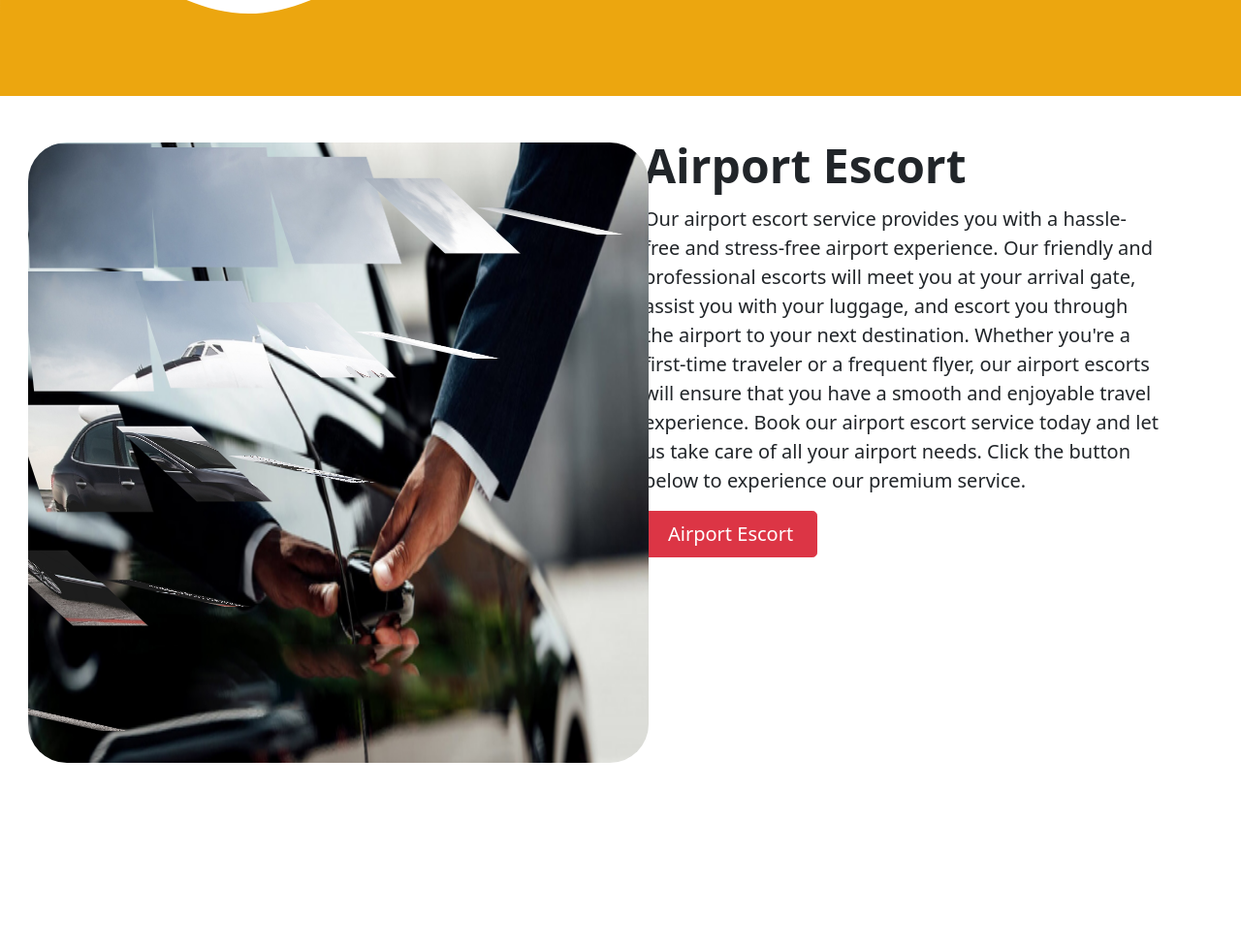
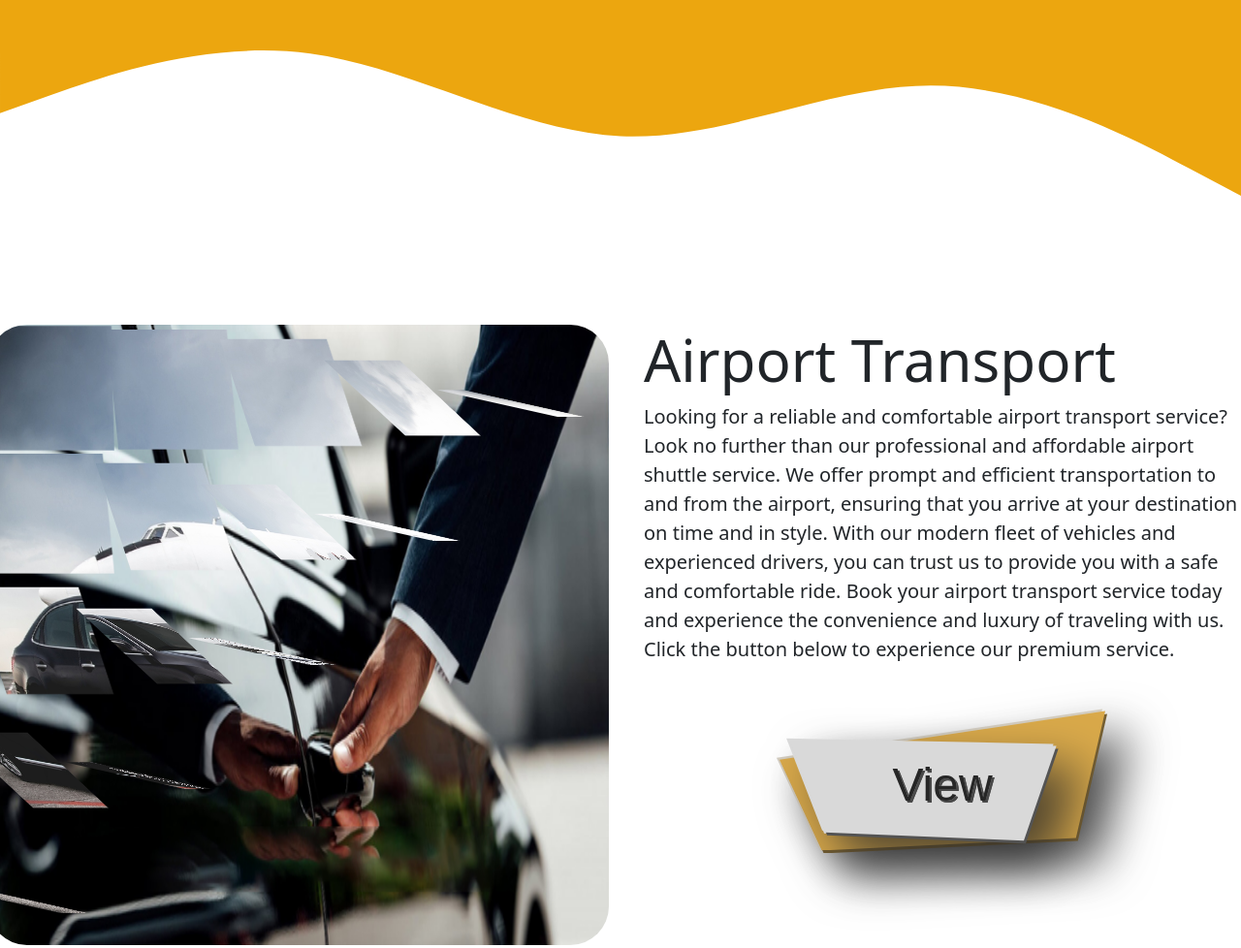
Before and after one commit to cto-matrix/tgw-new, a plain HTML site: page pages/airport-conciage.html in a window 1280 px wide. Shown: the part 1940-2918 px from the top of the page at 97% size. Before the commit the page ends 2775 px from the top, so only its background shows below. Drawn offline with nearby package versions, Linux system fonts and the light colour scheme.

Commit message:
Adding escort pages

```diff
--- a/css/airport-con.css
+++ b/css/airport-con.css
@@ -1,4 +1,4 @@
-
+@font-face { font-family: heavy_dock11; src: url('../font/heavy_dock11.otf'); }
 body{
     width: 100%;
     background-color: #eca60f;
@@ -391,6 +391,95 @@ body{
 
 
 
+  /* Service Title */
+
+  #t1{
+    font-size: 60px;
+  }
+
+  #t2{
+    font-size: 60px;
+  }
+
+  /* BUTTON DESIGN */
+
+
+
+  .service-btn span[aria-hidden=true]:after, button span {
+    position: absolute;
+    top: 0;
+    right: 0;
+    bottom: 0;
+    left: 0;
+  }
+  .service-btn a{
+    color: black;
+    text-decoration-line: none;
+  }
+  .service-btn {
+    --hue: 40;
+    --sat: 100%;
+    --lum: 60%;
+    color: black;
+    display: block;
+    border: none;
+    margin: 1em auto;
+    padding: 0;
+    position: relative;
+    width: 7em;
+    height: 3em;
+    background: none;
+    font: 3em/3.21em advent pro, sans-serif;
+    filter: contrast(0.7);
+    transition: 0.3s;
+    cursor: pointer;
+  }
+  .service-btn:focus, button:hover {
+    outline: none;
+    filter: none;
+  }
+  .service-btn:active {
+    transform: translateY(0.25rem);
+  }
+  .service-btn:active [aria-hidden=true] {
+    transform: translateY(var(--ty, 0.25rem));
+  }
+  .service-btn:active [aria-hidden=true]:nth-child(2) {
+    --ty: .75rem ;
+  }
+  .service-btn span[aria-hidden=true] {
+    filter: drop-shadow(0.125rem 0.1875rem hsl(var(--hue), calc(var(--sat) - 25%), 25%)) drop-shadow(-0.1875rem -0.125rem hsl(var(--hue), calc(var(--sat) - 41%), calc(var(--lum) + 31%))) drop-shadow(1.5rem 1.5rem 1.5rem rgba(0, 0, 0, 0.75));
+  }
+  .service-btn span[aria-hidden=true]:after {
+    background: hsl(var(--hue), var(--sat), var(--lum));
+    clip-path: polygon(100% 0, 91% 91%, 13% 100%, 0 35%);
+    content: "";
+  }
+  .service-btn span[aria-hidden=true]:nth-child(2) {
+    --sat: 0%;
+    --lum: 100%;
+  }
+  .service-btn span[aria-hidden=true]:nth-child(2):after {
+    clip-path: polygon(3% 21%, 85% 25%, 75% 93%, 14% 87%);
+  }
+  .service-btn span:last-child {
+    background: radial-gradient(black, white 83%) 50% 0.125em/0.5em 50%;
+    -webkit-background-clip: text;
+    background-clip: text;
+    color: transparent;
+    filter: drop-shadow(2px 2px #313131);
+  }
+  .service-btn:nth-of-type(2) {
+    --hue: 187 ;
+  }
+
+  @media (max-width: 800px) {
+    html {
+      font-size: 2vw;
+    }
+  }
+
+
   /*
   ============
       Light
@@ -525,6 +614,16 @@ body{
        padding: 40px;
      }
 
+     .rw-1 .title-col-1{
+        margin-right: 30px;
+        margin-left: 30px;
+     }
+
+     .rw-1 .title-col-2{
+        margin-right: 30px;
+        margin-left: 30px;
+     }
+
 }
 
 @media (min-width: 481px) and (max-width: 600px) {
@@ -544,5 +643,16 @@ body{
        padding: 40px;
     }
 
+    /* Title of each service escort and transportation*/
+    .rw-1 .title-col-1{
+        margin-right: 30px;
+        margin-left: 30px;
+     }
+
+     .rw-1 .title-col-2{
+        margin-right: 30px;
+        margin-left: 30px;
+     }
+
 
 }
--- a/pages/airport-conciage.html
+++ b/pages/airport-conciage.html
@@ -103,23 +103,8 @@
             </svg>
           </div>
       </div>
-        <div class="row g-5 py-5">
+        <div class="row g-5 py-5 rw-1">
             <div class="col-lg-6">
-                <h1 class="display-5 fw-bold lh-1 mb-3">Airport Transport</h1>
-                <p class="lead">
-                    Looking for a reliable and comfortable airport transport service?
-                    Look no further than our professional and affordable airport shuttle
-                    service. We offer prompt and efficient transportation to and from
-                    the airport, ensuring that you arrive at your destination on time
-                    and in style. With our modern fleet of vehicles and experienced
-                    drivers, you can trust us to provide you with a safe and comfortable
-                    ride. Book your airport transport service today and experience the
-                    convenience and luxury of traveling with us. Click the button below
-                    to experience our premium service.
-                </p>
-
-              </div>
-          <div class="col-10 col-sm-8 col-lg-6 col-md-6">
                 <div class='escort -i0'>
                     <div class='block'></div>
                     <div class='block'></div>
@@ -148,15 +133,33 @@
                     <div class='block'></div>
                 </div>
 
+
               </div>
-          <div class="d-grid gap-2 d-md-flex justify-content-md-start">
+          <div class="col-10 col-sm-8 col-lg-6 col-md-6 title-col-1">
+            <h1 id="t1">Airport Transport</h1>
+                <p class="lead">
+                    Looking for a reliable and comfortable airport transport service?
+                    Look no further than our professional and affordable airport shuttle
+                    service. We offer prompt and efficient transportation to and from
+                    the airport, ensuring that you arrive at your destination on time
+                    and in style. With our modern fleet of vehicles and experienced
+                    drivers, you can trust us to provide you with a safe and comfortable
+                    ride. Book your airport transport service today and experience the
+                    convenience and luxury of traveling with us. Click the button below
+                    to experience our premium service.
+                </p>
+            <button class="service-btn">
+                <span aria-hidden="true"></span><span aria-hidden="true"></span>
+                <span>
                     <a
                     href="escort.html"
-              class="btn btn-danger btn-lg px-4 me-md-2"
                     target="_self"
-              >Airport Transport</a
-            >
+                    >View
+                    </a>
+                </span>
+            </button>
           </div>
+
         </div>
         <div class="curved-div upper">
             <svg viewBox="0 0 1440 319">
@@ -170,10 +173,14 @@
       </div>
 
 
-      <div class="container">
-        <div class="row g-5 py-5">
 
-          <div class="col-10 col-sm-8 col-lg-6 col-md-6">
+      <div class="container-fluid" style="padding: 0px; background-color: #ffffff;">
+        <div class="curved-div upper">
+            <svg xmlns="http://www.w3.org/2000/svg" viewBox="0 0 1440 320"><path fill="#eca60f" fill-opacity="1" d="M0,128L60,106.7C120,85,240,43,360,58.7C480,75,600,149,720,154.7C840,160,960,96,1080,96C1200,96,1320,160,1380,192L1440,224L1440,0L1380,0C1320,0,1200,0,1080,0C960,0,840,0,720,0C600,0,480,0,360,0C240,0,120,0,60,0L0,0Z"></path></svg>
+          </div>
+      </div>
+        <div class="row g-5 py-5 rw-1">
+            <div class="col-lg-6">
                 <div class='escort -i0'>
                     <div class='block'></div>
                     <div class='block'></div>
@@ -202,31 +209,46 @@
                     <div class='block'></div>
                 </div>
 
+
               </div>
-          <div class="col-lg-6">
-            <h1 class="display-5 fw-bold lh-1 mb-3">Airport Escort</h1>
+          <div class="col-10 col-sm-8 col-lg-6 col-md-6 title-col-2">
+            <h1 id="t2">Airport Transport</h1>
                 <p class="lead">
-              Our airport escort service provides you with a hassle-free and
-              stress-free airport experience. Our friendly and professional
-              escorts will meet you at your arrival gate, assist you with your
-              luggage, and escort you through the airport to your next
-              destination. Whether you're a first-time traveler or a frequent
-              flyer, our airport escorts will ensure that you have a smooth and
-              enjoyable travel experience. Book our airport escort service today
-              and let us take care of all your airport needs. Click the button
-              below to experience our premium service.
+                    Looking for a reliable and comfortable airport transport service?
+                    Look no further than our professional and affordable airport shuttle
+                    service. We offer prompt and efficient transportation to and from
+                    the airport, ensuring that you arrive at your destination on time
+                    and in style. With our modern fleet of vehicles and experienced
+                    drivers, you can trust us to provide you with a safe and comfortable
+                    ride. Book your airport transport service today and experience the
+                    convenience and luxury of traveling with us. Click the button below
+                    to experience our premium service.
                 </p>
-            <div class="d-grid gap-2 d-md-flex justify-content-md-start">
+            <button class="service-btn">
+                <span aria-hidden="true"></span><span aria-hidden="true"></span>
+                <span>
                     <a
                     href="escort.html"
-                class="btn btn-danger btn-lg px-4 me-md-2"
                     target="_self"
-                >Airport Escort</a
-              >
+                    >View
+                    </a>
+                </span>
+            </button>
           </div>
+
         </div>
+        <div class="curved-div upper">
+            <svg viewBox="0 0 1440 319">
+              <path
+                fill="#eca60f"
+                fill-opacity="1"
+                d="M0,32L48,80C96,128,192,224,288,224C384,224,480,128,576,90.7C672,53,768,75,864,96C960,117,1056,139,1152,149.3C1248,160,1344,160,1392,160L1440,160L1440,320L1392,320C1344,320,1248,320,1152,320C1056,320,960,320,864,320C768,320,672,320,576,320C480,320,384,320,288,320C192,320,96,320,48,320L0,320Z"
+              ></path>
+            </svg>
+
       </div>
-      </div>
+
+
 
 
 
```
Lines whose indentation alone changed are shown as unchanged.
